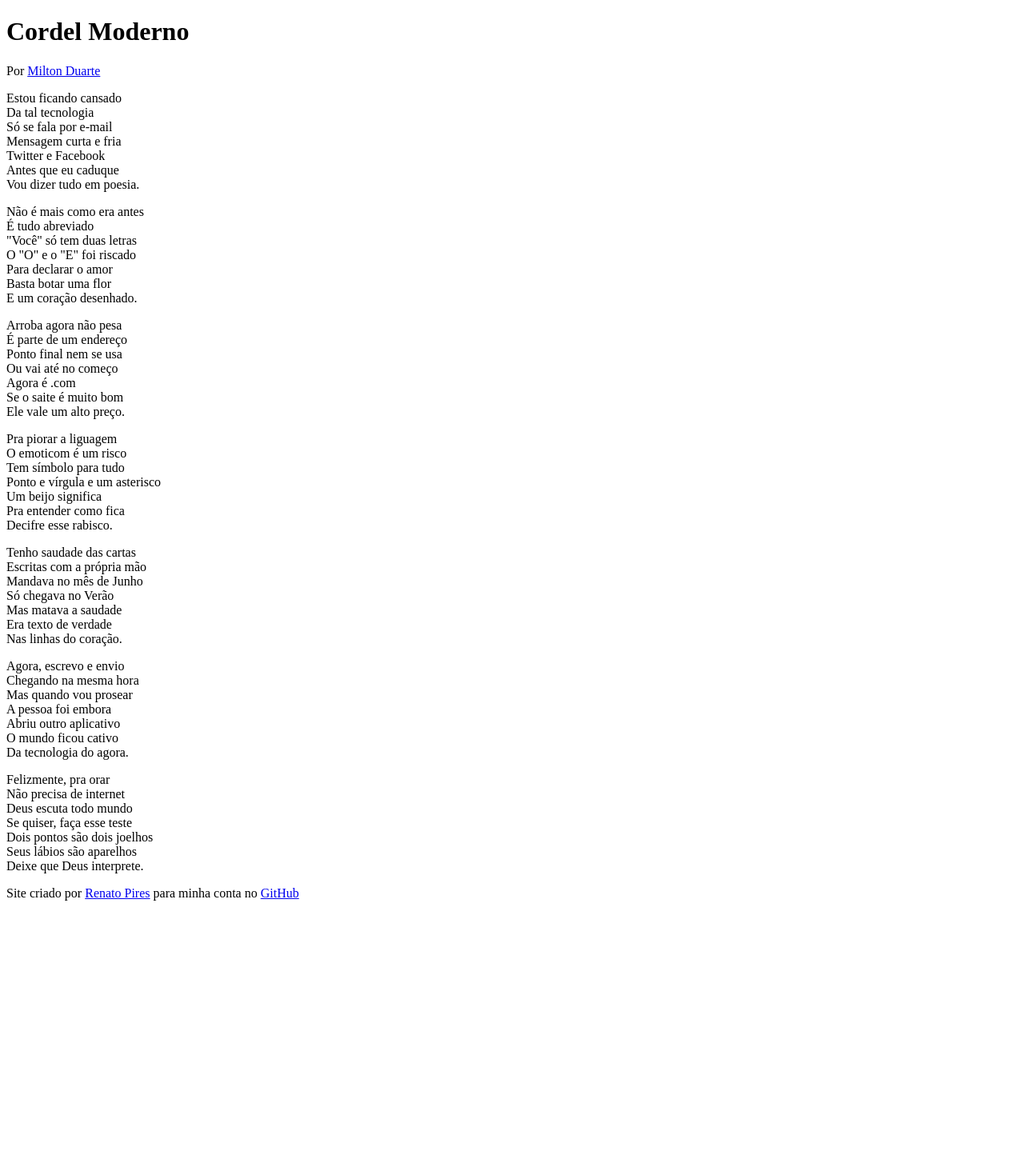
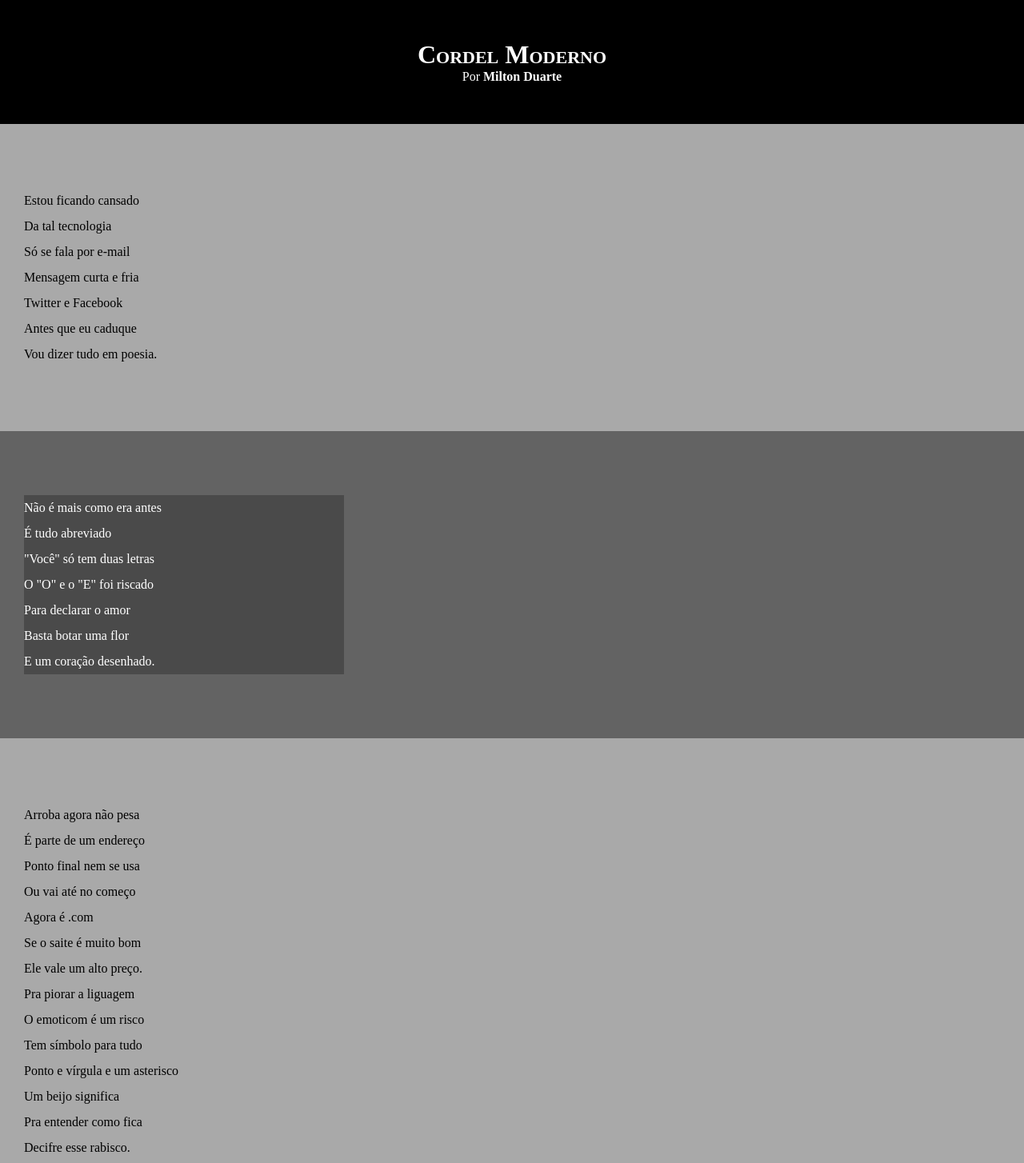
Before and after one commit to renatopires/progeto-cordel, a plain HTML site: page index.html in a window 1280 px wide. Shown: the top 1454 px of the page at 80% size. Before the commit the page ends 1142 px from the top, so only its background shows below. Drawn offline with Linux system fonts and the light colour scheme.

Commit message:
atualizaocao 03

```diff
--- a/estli/style.css
+++ b/estli/style.css
@@ -1 +1,62 @@
 @charset "UTF-8";
+
+*{
+    margin: 0px;
+    padding: 0px;
+}
+
+html , body {
+ min-height: 100vh;
+ background-color: darkgray;
+}
+
+header{
+    background-color: black;
+    color: white;
+    text-align: center;
+}
+
+header > h1 {
+    padding-top: 50px;
+    font-variant: small-caps;
+}
+
+header > p {
+    padding-bottom: 50px;
+}
+
+a{
+    color: white;
+    text-decoration: none;
+    font-weight: bolder;
+}
+a:hover{
+text-decoration: underline;
+}
+
+section{
+    padding-top: 10vh;
+    padding-bottom: 10vh;
+    line-height:2em;
+    padding-left:30px;
+}
+section.noraml {
+    background-color: white;
+    color: black;
+}
+
+section.image{
+    background-color: rgba(51, 51, 51, 0.589);
+    color: white;
+}
+section.image > p {
+    width: 400px;
+    background-color: rgba(0, 0, 0, 0.253);
+}
+
+footer{
+    background-color: black;
+    color: white;
+    text-align: center;
+    padding: 10px;
+}
--- a/index.html
+++ b/index.html
@@ -13,7 +13,7 @@
         <p>Por <a href="https://www.recantodasletras.com.br/poesias/3186743">Milton Duarte</a></p>
     </header>
 
-    <section>
+    <section class="normal">
         <p>
             Estou ficando cansado  <br>
             Da tal tecnologia <br>
@@ -26,7 +26,7 @@
     </section>
 
 
-    <section>
+    <section class="image">
         <p>
             Não é mais como era antes <br>
             É tudo abreviado <br>
@@ -40,7 +40,7 @@
 
 
 
-    <section>
+    <section class="normal">
         <p>
             Arroba agora não pesa <br>
             É parte de um endereço <br>
@@ -63,7 +63,7 @@
     </section>
 
 
-    <section>
+    <section class="image">
         <p>
             Tenho saudade das cartas <br>
             Escritas com a própria mão <br>
@@ -75,7 +75,7 @@
         </p>
     </section>
 
-    <section>
+    <section class="normal">
         <p>
             Agora, escrevo e envio <br>
             Chegando na mesma hora <br>
```
